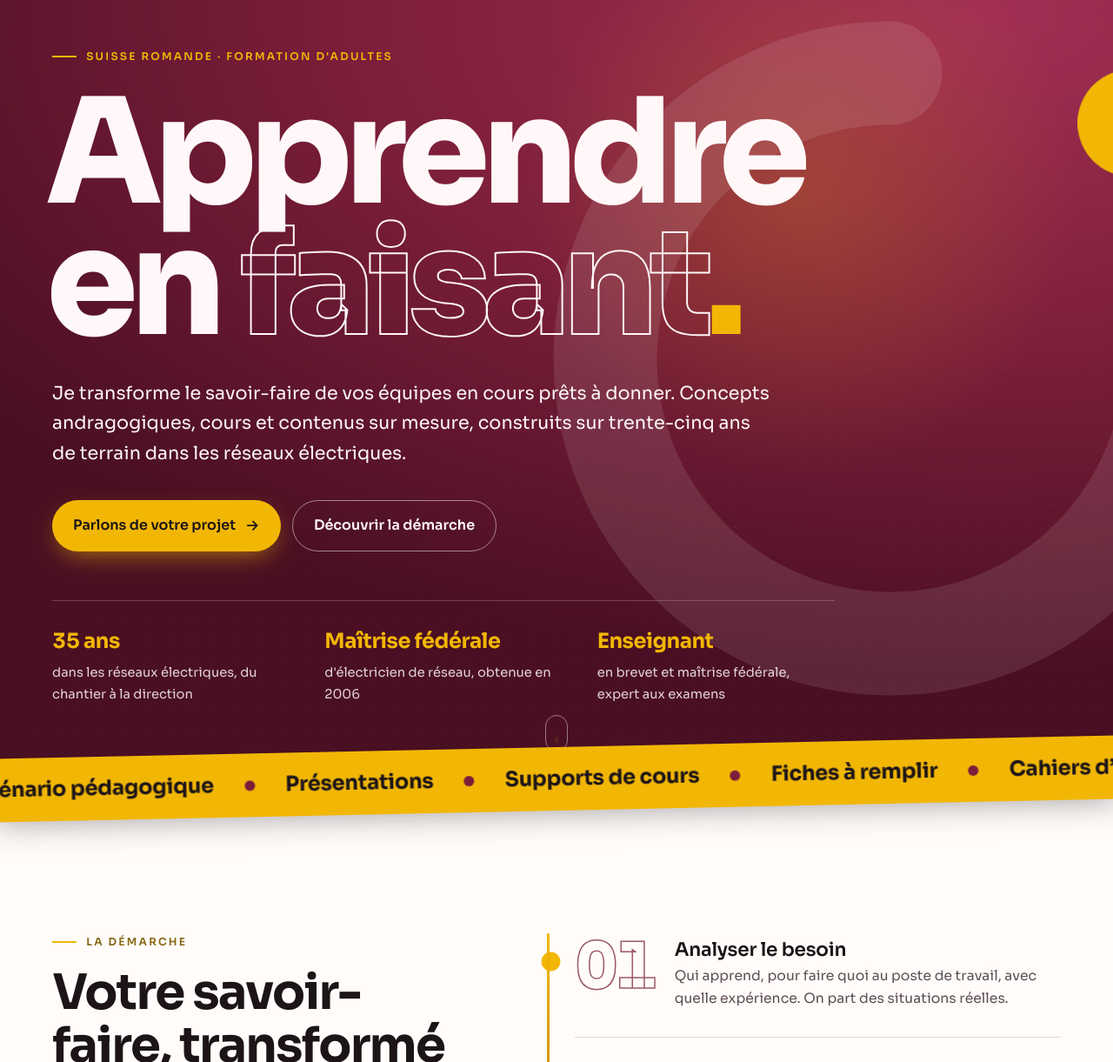
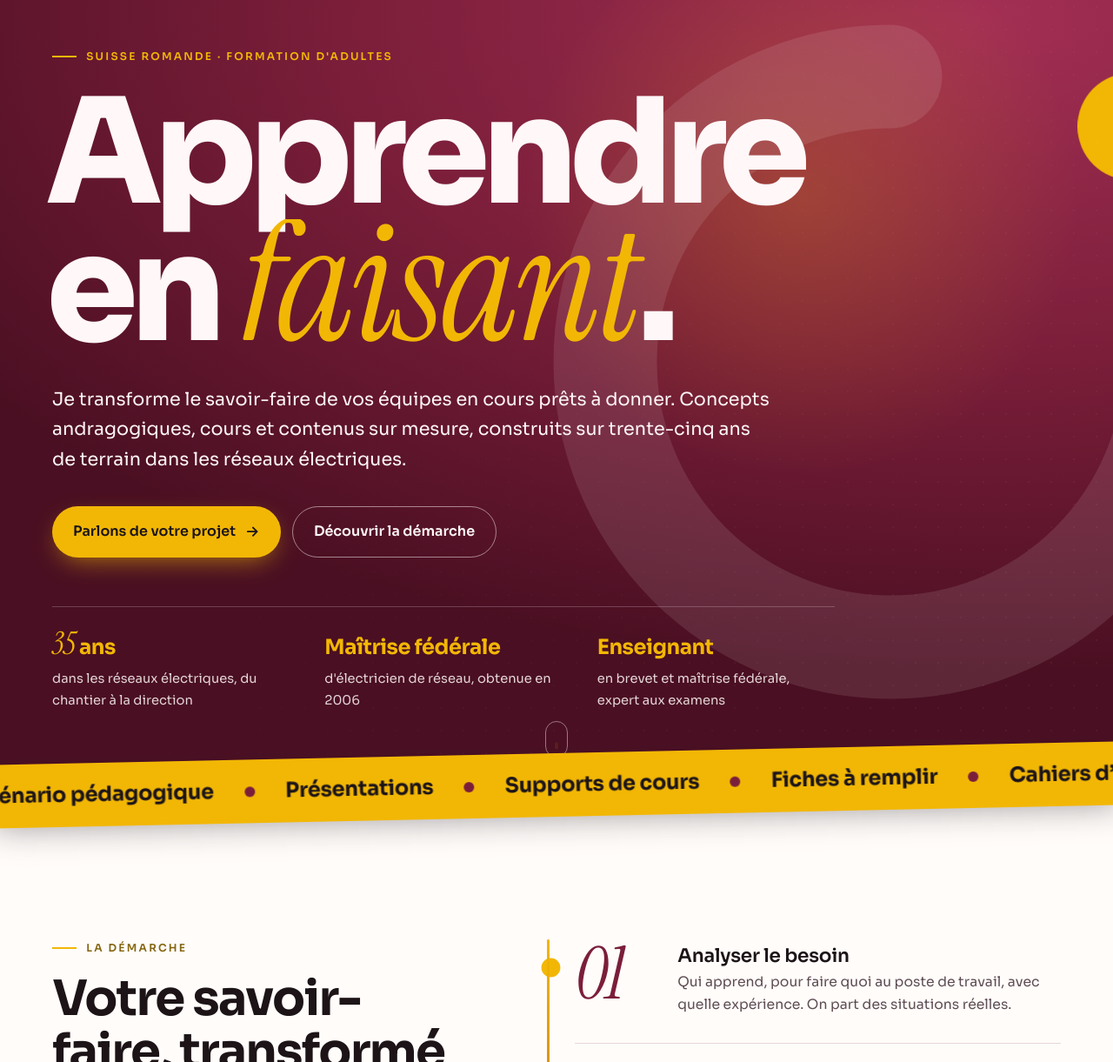
Before and after one commit to jfcpro/site, a plain HTML site: page index.html in a window 1280 px wide. Shown: the part 57-1278 px from the top of the page at 87% size. Drawn offline with Linux system fonts and the light colour scheme.

Commit message:
Police serif italique pour « faisant » et les chiffres
Co-Authored-By: Claude Fable 5.2 <noreply@anthropic.com>
Claude-Session: https://claude.ai/code/session_01WXFoZz724LVLti9qmZbpNS

```diff
--- a/index.html
+++ b/index.html
@@ -6,7 +6,7 @@
 <title>Jean-François Caddoux · Formation d'adultes · Création de cours</title>
 <meta name="description" content="Jean-François Caddoux, formation d'adultes et création de cours en Suisse romande. Des cours qui partent du travail réel, pour la branche électrique et les équipes techniques.">
 <link rel="icon" href="images/logo.svg" type="image/svg+xml">
-<link rel="preconnect" href="https://fonts.googleapis.com"><link rel="preconnect" href="https://fonts.gstatic.com" crossorigin><link rel="stylesheet" href="https://fonts.googleapis.com/css2?family=Sora:wght@400;600;700;800&display=swap">
+<link rel="preconnect" href="https://fonts.googleapis.com"><link rel="preconnect" href="https://fonts.gstatic.com" crossorigin><link rel="stylesheet" href="https://fonts.googleapis.com/css2?family=Instrument+Serif:ital@1&family=Sora:wght@400;600;700;800&display=swap">
 <link rel="stylesheet" href="style.css">
 <script>document.documentElement.classList.add("js")</script>
 <script src="script.js" defer></script>
--- a/mentions-legales.html
+++ b/mentions-legales.html
@@ -6,7 +6,7 @@
 <title>Mentions légales · Jean-François Caddoux</title>
 <meta name="description" content="Jean-François Caddoux, formation d'adultes et création de cours en Suisse romande. Des cours qui partent du travail réel, pour la branche électrique et les équipes techniques.">
 <link rel="icon" href="images/logo.svg" type="image/svg+xml">
-<link rel="preconnect" href="https://fonts.googleapis.com"><link rel="preconnect" href="https://fonts.gstatic.com" crossorigin><link rel="stylesheet" href="https://fonts.googleapis.com/css2?family=Sora:wght@400;600;700;800&display=swap">
+<link rel="preconnect" href="https://fonts.googleapis.com"><link rel="preconnect" href="https://fonts.gstatic.com" crossorigin><link rel="stylesheet" href="https://fonts.googleapis.com/css2?family=Instrument+Serif:ital@1&family=Sora:wght@400;600;700;800&display=swap">
 <link rel="stylesheet" href="style.css">
 <script>document.documentElement.classList.add("js")</script>
 <script src="script.js" defer></script>
--- a/style.css
+++ b/style.css
@@ -19,6 +19,7 @@
   --hero-fg: #FFF7F8;
   --mark: #FCE7A8;
   --font: "Sora", "Segoe UI", system-ui, sans-serif;
+  --serif: "Instrument Serif", Georgia, "Times New Roman", serif;
   --ease: cubic-bezier(.2, .8, .2, 1);
 }
 @media (prefers-color-scheme: dark) {
@@ -95,8 +96,8 @@ h2 em { background: linear-gradient(var(--mark), var(--mark)) no-repeat 0 88% /
 .hero h1 { font-size: clamp(3.3rem, 14.5vw, 10.5rem); font-weight: 800; letter-spacing: -0.055em; line-height: .9; margin-left: -.04em; }
 .hero h1 .line { display: block; overflow: hidden; padding-bottom: .12em; margin-bottom: -.12em; }
 .hero h1 .line > span { display: block; }
-.hero h1 em { color: transparent; -webkit-text-stroke: 2px var(--hero-fg); }
-.hero .dot { color: var(--dore); font-weight: 800; display: inline-block; }
+.hero h1 em { font-family: var(--serif); font-style: italic; font-weight: 400; letter-spacing: -0.02em; font-size: 1.12em; line-height: .8; color: var(--dore); }
+.hero .dot { color: var(--hero-fg); font-weight: 800; display: inline-block; }
 .hero .eyebrow { color: var(--dore); margin-bottom: 1.6rem; }
 .lead { font-size: clamp(1.05rem, 1.7vw, 1.3rem); max-width: 54ch; margin-top: 2rem; opacity: .93; }
 .hero-actions { display: flex; flex-wrap: wrap; gap: .8rem; margin-top: 2.3rem; }
@@ -108,6 +109,7 @@ h2 em { background: linear-gradient(var(--mark), var(--mark)) no-repeat 0 88% /
 .btn-ghost { border: 1.5px solid rgba(255, 247, 248, .5); color: var(--hero-fg); }
 .btn-ghost:hover { background: var(--hero-fg); color: var(--bordeaux); border-color: var(--hero-fg); }
 .facts { display: grid; grid-template-columns: repeat(auto-fit, minmax(210px, 1fr)); gap: 1.5rem 2.5rem; margin: clamp(3rem, 7vh, 5rem) 0 0; padding-top: 1.7rem; border-top: 1px solid rgba(255, 247, 248, .22); max-width: 900px; }
+.facts dt [data-count] { font-family: var(--serif); font-style: italic; font-weight: 400; font-size: 1.5em; line-height: .8; }
 .facts dt { font-size: 1.5rem; font-weight: 700; color: var(--dore); letter-spacing: -0.02em; font-variant-numeric: tabular-nums; }
 .facts dd { margin: .25rem 0 0; font-size: .92rem; opacity: .85; }
 .scroll-cue { position: absolute; left: 50%; bottom: calc(18px + env(safe-area-inset-bottom, 0px)); width: 26px; height: 42px; margin-left: -13px; border: 1.5px solid rgba(255, 247, 248, .45); border-radius: 14px; z-index: 1; }
@@ -158,8 +160,10 @@ h2 em { background: linear-gradient(var(--mark), var(--mark)) no-repeat 0 88% /
 .steps li::before { content: ""; position: absolute; left: calc(-2rem - 5px); top: 2.9rem; width: 13px; height: 13px; border-radius: 50%; background: var(--bg); border: 3px solid var(--line); transition: border-color .4s, background .4s, transform .4s var(--ease); }
 .steps li:first-child::before { top: 1.4rem; }
 .steps li.in::before { border-color: var(--dore); background: var(--dore); transform: scale(1.15); }
-.num { font-size: clamp(3rem, 6vw, 4.6rem); font-weight: 800; line-height: .85; letter-spacing: -0.05em; color: transparent; -webkit-text-stroke: 1.5px var(--bordeaux-2); transition: color .5s, -webkit-text-stroke-color .5s; font-variant-numeric: tabular-nums; }
-.steps li:hover .num { color: var(--dore); -webkit-text-stroke-color: var(--dore); }
+.num { font-family: var(--serif); font-style: italic; font-weight: 400; font-size: clamp(3.4rem, 6.6vw, 5.2rem); line-height: .8; letter-spacing: -0.02em; color: var(--bordeaux); transition: color .5s; min-width: 1.15em; }
+.steps li:hover .num { color: var(--dore-txt); }
+@media (prefers-color-scheme: dark) { :root:not([data-theme="light"]) .num { color: var(--bordeaux-2); } }
+:root[data-theme="dark"] .num { color: var(--bordeaux-2); }
 .steps h3 { font-size: 1.35rem; margin-bottom: .45rem; }
 .steps p { color: var(--muted); font-size: .98rem; }
 
@@ -261,7 +265,6 @@ h2 em { background: linear-gradient(var(--mark), var(--mark)) no-repeat 0 88% /
 @media (max-width: 720px) {
   .nav a:not(.nav-cta) { display: none; }
   .brand small { display: none; }
-  .hero h1 em { -webkit-text-stroke-width: 1.5px; }
   .hero-ring { right: -38%; top: 34%; width: 118vw; }
   .steps { padding-left: 1.5rem; }
   .steps li { gap: 1rem; }
```
